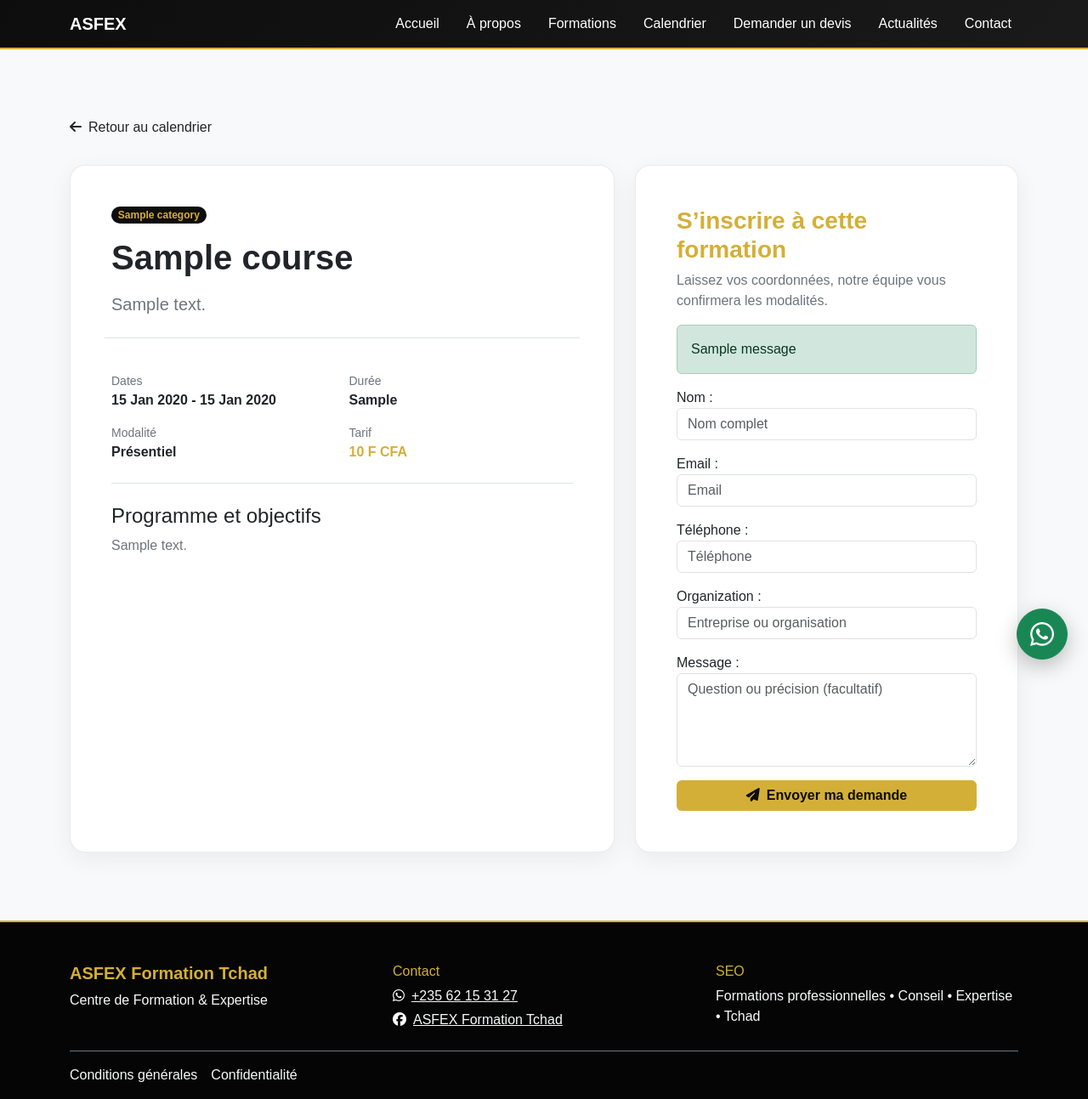
After one commit to f3l1x235/afex, a Django app: page /formations/1/ in a window 1280 px wide. The commit adds this page. Shown: the whole page at 85% size. Run offline with Django 5.2, Linux system fonts and the light colour scheme; tables that the repository leaves empty hold one stand-in row (values such as "Sample post"); one stand-in notice (Sample message) is shown.

Commit message:
Add training request and course registration features with associated models, forms, views, and templates

```diff
--- a/siteapp/forms.py
+++ b/siteapp/forms.py
@@ -1,6 +1,6 @@
 from django import forms
 
-from .models import Article, Category, ContactMessage, Course
+from .models import Article, Category, ContactMessage, Course, CourseRegistration, TrainingRequest
 
 
 class CategoryForm(forms.ModelForm):
@@ -26,12 +26,17 @@ class CourseForm(forms.ModelForm):
 
     class Meta:
         model = Course
-        fields = ['name', 'category', 'summary', 'duration', 'price']
+        fields = ['name', 'category', 'summary', 'duration', 'price', 'start_date', 'end_date', 'modality', 'status', 'details']
         widgets = {
             'name': forms.TextInput(attrs={'class': 'form-control', 'placeholder': 'Nom de la formation'}),
             'category': forms.Select(attrs={'class': 'form-control'}),
             'duration': forms.TextInput(attrs={'class': 'form-control', 'placeholder': 'Ex. 2 jours / 3 semaines'}),
             'summary': forms.Textarea(attrs={'class': 'form-control', 'rows': 4, 'placeholder': 'Résumé de la formation'}),
+            'start_date': forms.DateInput(attrs={'class': 'form-control', 'type': 'date'}),
+            'end_date': forms.DateInput(attrs={'class': 'form-control', 'type': 'date'}),
+            'modality': forms.Select(attrs={'class': 'form-control'}),
+            'status': forms.Select(attrs={'class': 'form-control'}),
+            'details': forms.Textarea(attrs={'class': 'form-control', 'rows': 6, 'placeholder': 'Programme détaillé et objectifs'}),
         }
         labels = {
             'name': 'Nom de la formation',
@@ -39,7 +44,17 @@ class CourseForm(forms.ModelForm):
             'summary': 'Résumé',
             'duration': 'Durée',
             'price': 'Prix (en F CFA)',
+            'start_date': 'Date de début',
+            'end_date': 'Date de fin',
+            'modality': 'Modalité',
+            'status': 'Statut',
+            'details': 'Détails de la formation',
         }
+
+    def __init__(self, *args, **kwargs):
+        super().__init__(*args, **kwargs)
+        for field_name in ['start_date', 'end_date', 'modality', 'status', 'details']:
+            self.fields[field_name].required = False
 
 
 class ArticleForm(forms.ModelForm):
@@ -69,6 +84,38 @@ class ContactMessageForm(forms.ModelForm):
             'subject': forms.TextInput(attrs={'class': 'form-control', 'placeholder': 'Objet'}),
             'message': forms.Textarea(attrs={'class': 'form-control', 'rows': 5, 'placeholder': 'Votre message'}),
         }
+
+
+class TrainingRequestForm(forms.ModelForm):
+    class Meta:
+        model = TrainingRequest
+        fields = ['name', 'email', 'phone', 'organization', 'participants', 'message']
+        widgets = {
+            'name': forms.TextInput(attrs={'class': 'form-control', 'placeholder': 'Nom complet'}),
+            'email': forms.EmailInput(attrs={'class': 'form-control', 'placeholder': 'Email'}),
+            'phone': forms.TextInput(attrs={'class': 'form-control', 'placeholder': 'Téléphone'}),
+            'organization': forms.TextInput(attrs={'class': 'form-control', 'placeholder': 'Entreprise ou organisation'}),
+            'participants': forms.NumberInput(attrs={'class': 'form-control', 'min': 1, 'placeholder': 'Nombre de participants'}),
+            'message': forms.Textarea(attrs={'class': 'form-control', 'rows': 5, 'placeholder': 'Décrivez votre besoin'}),
+        }
+        labels = {
+            'name': 'Nom complet', 'email': 'Email', 'phone': 'Téléphone',
+            'organization': 'Entreprise / organisation', 'participants': 'Nombre de participants',
+            'message': 'Votre besoin',
+        }
+
+
+class CourseRegistrationForm(forms.ModelForm):
+    class Meta:
+        model = CourseRegistration
+        fields = ['name', 'email', 'phone', 'organization', 'message']
+        widgets = {
+            'name': forms.TextInput(attrs={'class': 'form-control', 'placeholder': 'Nom complet'}),
+            'email': forms.EmailInput(attrs={'class': 'form-control', 'placeholder': 'Email'}),
+            'phone': forms.TextInput(attrs={'class': 'form-control', 'placeholder': 'Téléphone'}),
+            'organization': forms.TextInput(attrs={'class': 'form-control', 'placeholder': 'Entreprise ou organisation'}),
+            'message': forms.Textarea(attrs={'class': 'form-control', 'rows': 4, 'placeholder': 'Question ou précision (facultatif)'}),
+        }
         labels = {
             'name': 'Nom',
             'email': 'Email',
--- a/siteapp/urls.py
+++ b/siteapp/urls.py
@@ -6,6 +6,10 @@ urlpatterns = [
     path('', views.home, name='home'),
     path('a-propos/', views.about, name='about'),
     path('formations/', views.courses, name='courses'),
+    path('formations/calendrier/', views.training_calendar, name='training_calendar'),
+    path('formations/<int:pk>/', views.course_detail, name='course_detail'),
+    path('demande-devis/', views.quote_request, name='quote_request'),
+    path('formation-sur-mesure/', views.custom_training, name='custom_training'),
     path('contact/', views.contact, name='contact'),
     path('actualites/', views.articles, name='articles'),
     path('conditions-generales/', views.terms, name='terms'),
--- a/siteapp/views.py
+++ b/siteapp/views.py
@@ -5,10 +5,10 @@ from django.contrib.auth.decorators import login_required
 from django.contrib.auth.models import Group
 from django.core.exceptions import ValidationError
 from django.http import HttpResponse
-from django.shortcuts import redirect, render
+from django.shortcuts import get_object_or_404, redirect, render
 
-from .forms import ArticleForm, CategoryForm, ContactMessageForm, CourseForm, SEOForm
-from .models import Article, Category, ContactMessage, Course
+from .forms import ArticleForm, CategoryForm, ContactMessageForm, CourseForm, CourseRegistrationForm, SEOForm, TrainingRequestForm
+from .models import Article, Category, ContactMessage, Course, CourseRegistration, TrainingRequest
 
 
 def custom_admin_login(request):
@@ -65,6 +65,61 @@ def courses(request):
         'courses': courses,
     }
     return render(request, 'courses.html', context)
+
+
+def course_detail(request, pk):
+    course = get_object_or_404(Course, pk=pk)
+    registration_form = CourseRegistrationForm(request.POST or None)
+    if request.method == 'POST' and registration_form.is_valid():
+        registration = registration_form.save(commit=False)
+        registration.course = course
+        registration.save()
+        messages.success(request, 'Votre demande d’inscription a bien été enregistrée. Nous vous contacterons rapidement.')
+        return redirect('course_detail', pk=course.pk)
+
+    return render(request, 'course_detail.html', {
+        'page_title': f'{course.name} | ASFEX Formation Tchad',
+        'meta_description': course.summary,
+        'course': course,
+        'registration_form': registration_form,
+    })
+
+
+def training_calendar(request):
+    courses = Course.objects.exclude(status='terminee').order_by('start_date', 'name')
+    return render(request, 'training_calendar.html', {
+        'page_title': 'Calendrier des prochaines formations | ASFEX',
+        'meta_description': 'Consultez le calendrier des prochaines formations ASFEX et inscrivez-vous en ligne.',
+        'courses': courses,
+    })
+
+
+def training_request(request, request_type):
+    if request_type not in {'devis', 'sur-mesure'}:
+        return redirect('quote_request')
+    form = TrainingRequestForm(request.POST or None)
+    if request.method == 'POST' and form.is_valid():
+        request_record = form.save(commit=False)
+        request_record.request_type = 'sur_mesure' if request_type == 'sur-mesure' else 'devis'
+        request_record.save()
+        messages.success(request, 'Votre demande a bien été envoyée. Notre équipe vous répondra rapidement.')
+        return redirect('custom_training' if request_type == 'sur-mesure' else 'quote_request')
+
+    is_custom = request_type == 'sur-mesure'
+    return render(request, 'training_request.html', {
+        'page_title': 'Formation sur mesure | ASFEX' if is_custom else 'Demande de devis | ASFEX',
+        'meta_description': 'Construisons une solution de formation adaptée à vos objectifs et à votre organisation.' if is_custom else 'Demandez un devis pour une formation professionnelle ASFEX.',
+        'form': form,
+        'is_custom': is_custom,
+    })
+
+
+def quote_request(request):
+    return training_request(request, 'devis')
+
+
+def custom_training(request):
+    return training_request(request, 'sur-mesure')
 
 
 def contact(request):
--- a/templates/base.html
+++ b/templates/base.html
@@ -125,6 +125,8 @@
             <li class="nav-item"><a class="nav-link" href="/">Accueil</a></li>
             <li class="nav-item"><a class="nav-link" href="/a-propos/">À propos</a></li>
             <li class="nav-item"><a class="nav-link" href="/formations/">Formations</a></li>
+            <li class="nav-item"><a class="nav-link" href="{% url 'training_calendar' %}">Calendrier</a></li>
+            <li class="nav-item"><a class="nav-link" href="{% url 'quote_request' %}">Demander un devis</a></li>
             <li class="nav-item"><a class="nav-link" href="/actualites/">Actualités</a></li>
             <li class="nav-item"><a class="nav-link" href="/contact/">Contact</a></li>
             {% if user.is_authenticated and user.is_staff %}
@@ -161,7 +163,7 @@
       </div>
     </footer>
 
-    <a href="https://wa.me/23562153127" class="btn btn-success rounded-circle position-fixed bottom-0 end-0 m-4 d-flex align-items-center justify-content-center" style="width:60px;height:60px;z-index:1050;box-shadow:0 8px 24px rgba(0,0,0,0.25);" target="_blank" rel="noopener" aria-label="Contacter sur WhatsApp">
+    <a href="https://wa.me/235" class="btn btn-success rounded-circle position-fixed bottom-0 end-0 m-4 d-flex align-items-center justify-content-center" style="width:60px;height:60px;z-index:1050;box-shadow:0 8px 24px rgba(0,0,0,0.25);" target="_blank" rel="noopener" aria-label="Contacter sur WhatsApp">
       <i class="fa-brands fa-whatsapp fa-2x text-white"></i>
     </a>
 
--- /dev/null
+++ b/templates/course_detail.html
@@ -0,0 +1,39 @@
+{% extends 'base.html' %}
+
+{% block title %}{{ course.name }} | ASFEX Formation Tchad{% endblock %}
+{% block meta_description %}{{ course.summary }}{% endblock %}
+
+{% block content %}
+<section class="section-pad bg-light">
+  <div class="container">
+    <a href="{% url 'training_calendar' %}" class="text-dark text-decoration-none"><i class="fa-solid fa-arrow-left me-2"></i>Retour au calendrier</a>
+    <div class="row g-4 mt-2">
+      <div class="col-lg-7">
+        <div class="card p-4 p-lg-5 h-100">
+          <span class="badge bg-dark text-gold rounded-pill align-self-start mb-3">{{ course.category }}</span>
+          <h1 class="fw-bold mb-3">{{ course.name }}</h1>
+          <p class="lead text-secondary">{{ course.summary }}</p>
+          <div class="row g-3 border-top pt-4 mt-2">
+            <div class="col-sm-6"><small class="text-secondary d-block">Dates</small><strong>{% if course.start_date %}{{ course.start_date|date:'d M Y' }}{% if course.end_date %} - {{ course.end_date|date:'d M Y' }}{% endif %}{% else %}À définir{% endif %}</strong></div>
+            <div class="col-sm-6"><small class="text-secondary d-block">Durée</small><strong>{{ course.duration }}</strong></div>
+            <div class="col-sm-6"><small class="text-secondary d-block">Modalité</small><strong>{{ course.get_modality_display }}</strong></div>
+            <div class="col-sm-6"><small class="text-secondary d-block">Tarif</small><strong class="text-gold">{% if course.price %}{{ course.price|floatformat:0 }} F CFA{% else %}Sur devis{% endif %}</strong></div>
+          </div>
+          {% if course.details %}<div class="border-top pt-4 mt-4"><h2 class="h4">Programme et objectifs</h2><div class="text-secondary">{{ course.details|linebreaks }}</div></div>{% endif %}
+        </div>
+      </div>
+      <div class="col-lg-5" id="inscription">
+        <div class="card p-4 p-lg-5">
+          <h2 class="h3 fw-bold text-gold">S’inscrire à cette formation</h2>
+          <p class="text-secondary">Laissez vos coordonnées, notre équipe vous confirmera les modalités.</p>
+          {% for message in messages %}<div class="alert alert-success">{{ message }}</div>{% endfor %}
+          <form method="post" class="row g-3">{% csrf_token %}
+            {% for field in registration_form %}<div class="col-12">{{ field.label_tag }}{{ field }}{% for error in field.errors %}<div class="text-danger small">{{ error }}</div>{% endfor %}</div>{% endfor %}
+            <div class="col-12"><button class="btn btn-gold w-100" type="submit"><i class="fa-solid fa-paper-plane me-2"></i>Envoyer ma demande</button></div>
+          </form>
+        </div>
+      </div>
+    </div>
+  </div>
+</section>
+{% endblock %}
```
Also changed, not shown: siteapp/admin.py (+17 -1 lines), siteapp/models.py (+55 -0 lines), siteapp/tests.py (+36 -1 lines), templates/courses.html (+8 -1 lines), templates/training_calendar.html (added, +44 -0 lines), templates/training_request.html (added, +27 -0 lines), siteapp/migrations/0005_trainingrequest_course_details_course_end_date_and_more.py (added).
